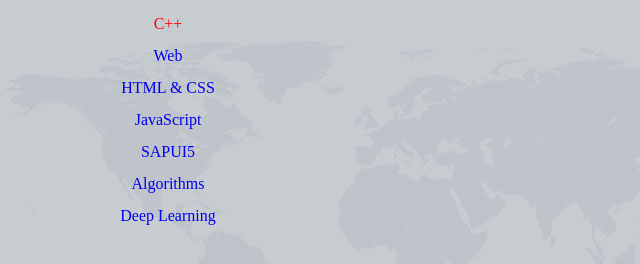
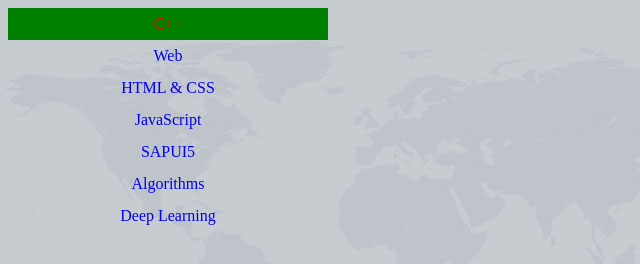
Before and after one commit to pranay2063/pranay2063.github.io, a plain HTML site: page Concepts/index.html in a window 1280 px wide. In both pictures the pointer is over the item "C++". Shown: the whole page, without its empty margins (0-640 px from the left). Drawn offline with nearby package versions, Linux system fonts and the light colour scheme.

Commit message:
Update style.css

```diff
--- a/Concepts/style.css
+++ b/Concepts/style.css
@@ -45,3 +45,7 @@
 .mainpage li a{
   display : block;
 }
+
+.mainpage li:hover {
+  background : green;
+}
```
